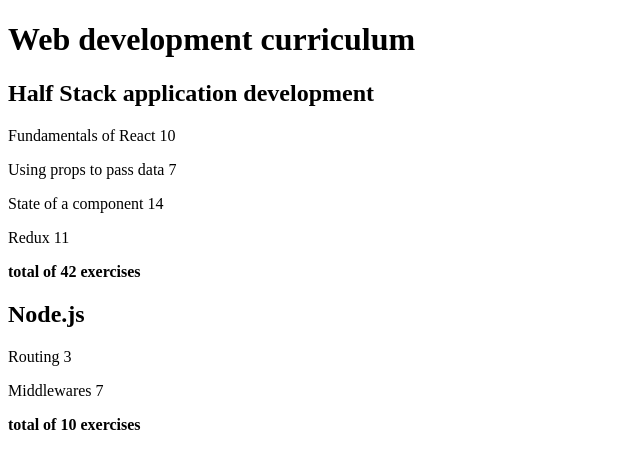
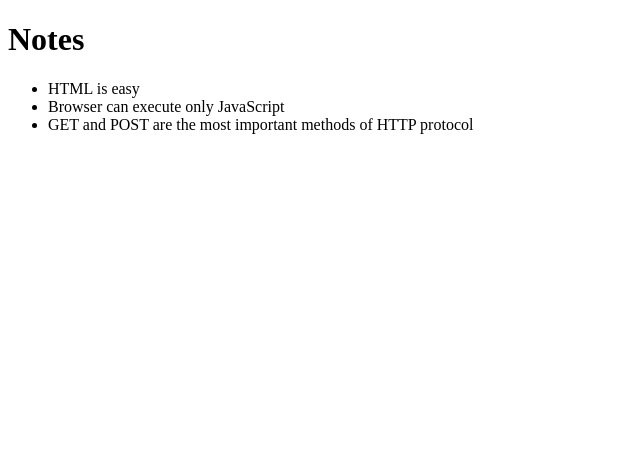
Before and after one commit to mateomcalli/FSO, a React (Vite) app in the folder part2/secondapp/: page / in a window 1280 px wide. Shown: the top 468 px of the page, without its empty margins (0-640 px from the left). Built offline with nearby package versions, Linux system fonts and the light colour scheme.

Commit message:
begin part 2b

```diff
--- a/part2/secondapp/src/App.jsx
+++ b/part2/secondapp/src/App.jsx
@@ -1,52 +1,16 @@
-import Course from './components/Course'
+import Note from './components/Note'
 
-const App = () => {
-  const course = [
-    {
-      name: 'Half Stack application development',
-      id: 1,
-      parts: [
-        {
-          lesson: 'Fundamentals of React',
-          exercises: 10,
-          id: 1
-        },
-        {
-          lesson: 'Using props to pass data',
-          exercises: 7,
-          id: 2
-        },
-        {
-          lesson: 'State of a component',
-          exercises: 14,
-          id: 3
-        },
-        {
-          lesson: 'Redux',
-          exercises: 11,
-          id: 4
-        }
-      ]
-    },
-    {
-      name: 'Node.js',
-      id: 2,
-      parts: [
-        {
-          lesson: 'Routing',
-          exercises: 3,
-          id: 1
-        },
-        {
-          lesson: 'Middlewares',
-          exercises: 7,
-          id: 2
-        }
-      ]
-    }
-  ]
-
-  return <Course course={course} />
+const App = ({ notes }) => {
+  return (
+    <div>
+      <h1>Notes</h1>
+      <ul>
+        {notes.map((note) => (
+          <Note key={note.id} note={note} />
+        ))}
+      </ul>
+    </div>
+  )
 }
 
 export default App
--- a/part2/secondapp/src/components/Course.jsx
+++ /dev/null
@@ -1,20 +0,0 @@
-const Course = ({course}) => {
-  return (
-    <>
-      <h1>Web development curriculum</h1>
-      {course.map(course =>
-        <div key={course.id}>
-          <h2>{course.name}</h2>
-            {course.parts.map(part =>
-              <p key={part.id}>
-                {part.lesson} {part.exercises}
-              </p>
-            )}
-          <p><strong>total of {course.parts.reduce((sum, part) => sum + part.exercises, 0)} exercises</strong></p>
-        </div>
-      )}
-    </>
-  )
-}
-
-export default Course
--- /dev/null
+++ b/part2/secondapp/src/components/Note.jsx
@@ -0,0 +1,5 @@
+const Note = ({ note }) => {
+  return <li>{note.content}</li>
+}
+
+export default Note
--- a/part2/secondapp/src/main.jsx
+++ b/part2/secondapp/src/main.jsx
@@ -1,5 +1,24 @@
 import ReactDOM from 'react-dom/client'
-
 import App from './App'
 
-ReactDOM.createRoot(document.getElementById('root')).render(<App />)
+const notes = [
+  {
+    id: 1,
+    content: 'HTML is easy',
+    important: true,
+  },
+  {
+    id: 2,
+    content: 'Browser can execute only JavaScript',
+    important: false,
+  },
+  {
+    id: 3,
+    content: 'GET and POST are the most important methods of HTTP protocol',
+    important: true,
+  },
+]
+
+ReactDOM.createRoot(document.getElementById('root')).render(
+  <App notes={notes} />
+)
```
